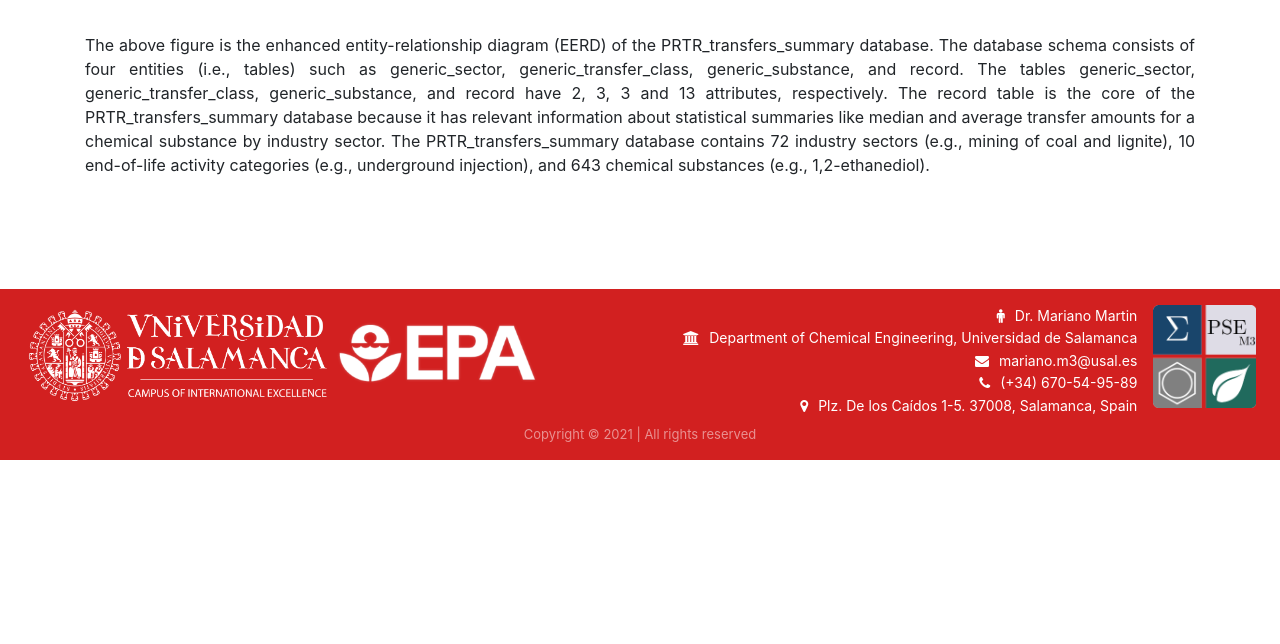
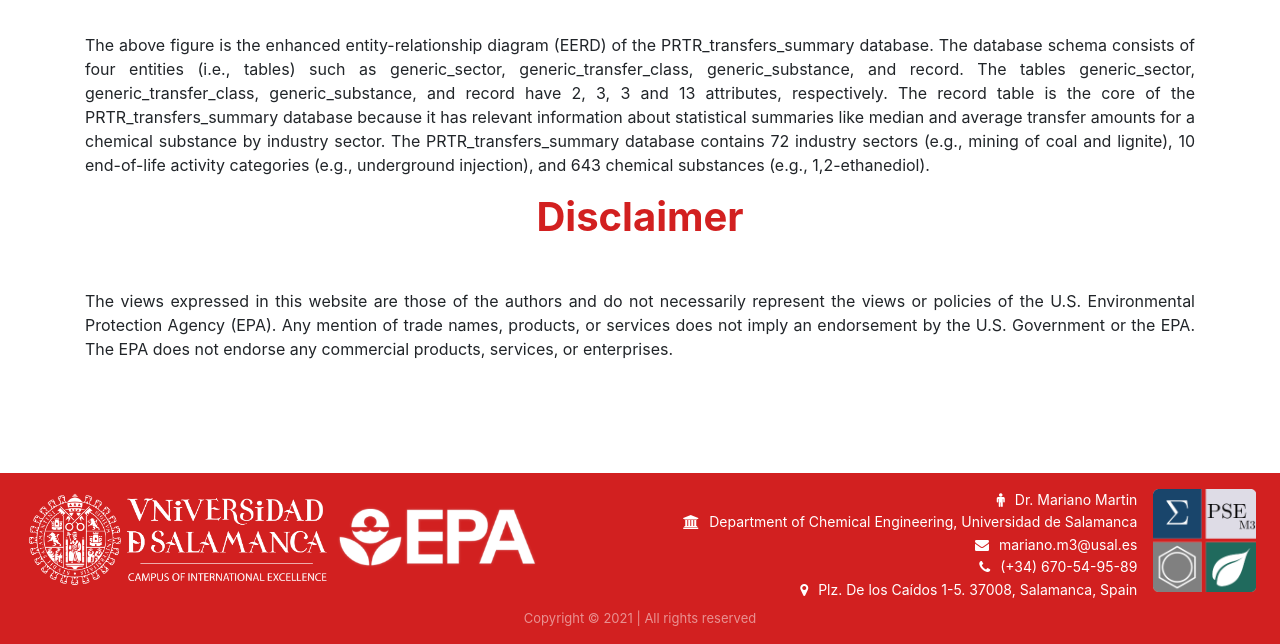
Before and after one commit to jodhernandezbe/PRTR_transfers_FastAPI, a FastAPI app: page /about/ in a window 1280 px wide. Shown: the part 1264-1908 px from the top of the page. Before the commit the page ends 1724 px from the top, so only its background shows below. Run offline with FastAPI, Linux system fonts and the light colour scheme; some libraries are stand-ins or nearby versions.

Commit message:
Version Jan 26, 2022

```diff
--- a/templates/about.html
+++ b/templates/about.html
@@ -34,6 +34,16 @@
             </section>
         </div>
     </div>
+    <div class="row justify-content-center m-0">
+        <div class="col-12 col-sm-12 col-md-11 col-lg-12 p-0">
+            <section>
+                <h1 class="pb-4 mb-4 text-center">Disclaimer</h1>
+                <p style="text-align: justify; text-justify: inter-word;">
+                    The views expressed in this website are those of the authors and do not necessarily represent the views or policies of the U.S. Environmental Protection Agency (EPA). Any mention of trade names, products, or services does not imply an endorsement by the U.S. Government or the EPA. The EPA does not endorse any commercial products, services, or enterprises.
+                </p>
+            </section>
+        </div>
+    </div>
 </div>
 {% endblock %}
 
```
